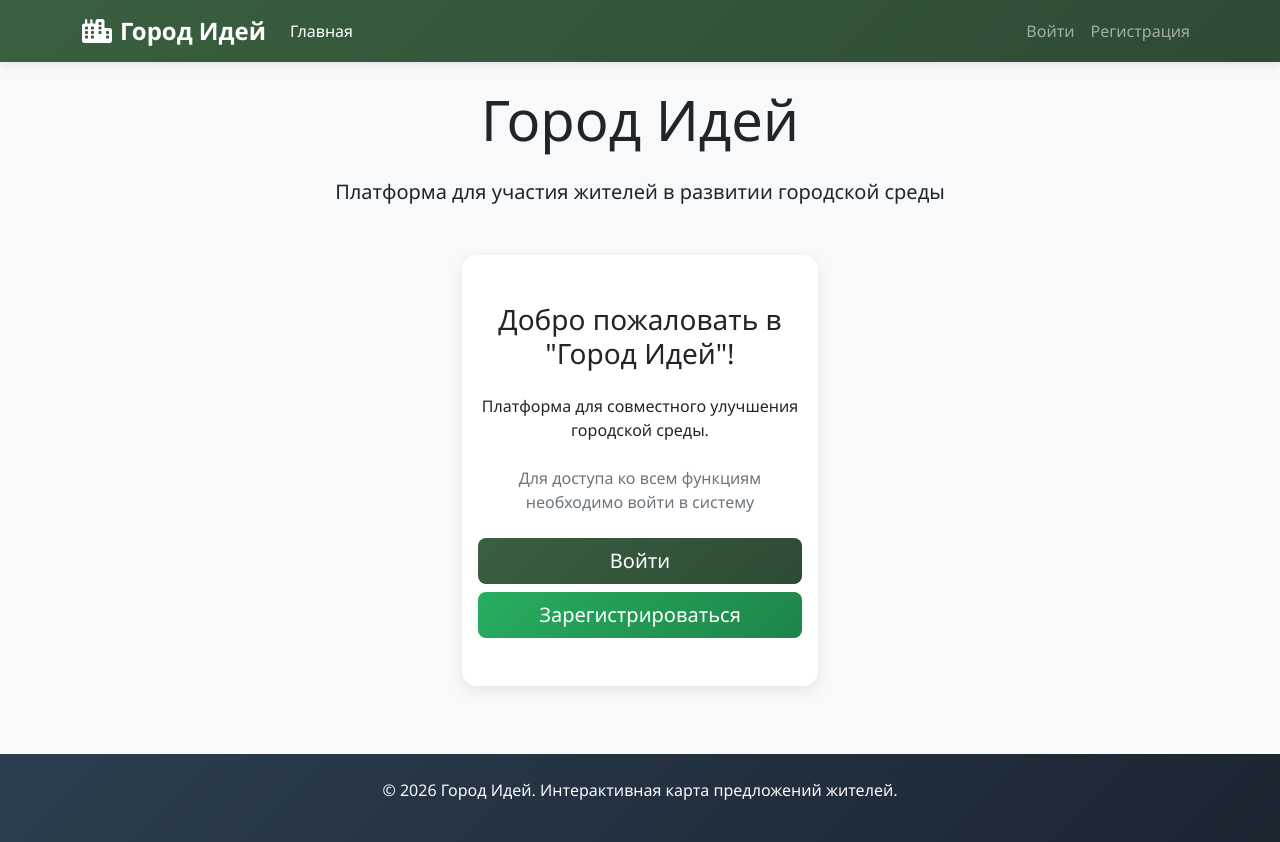
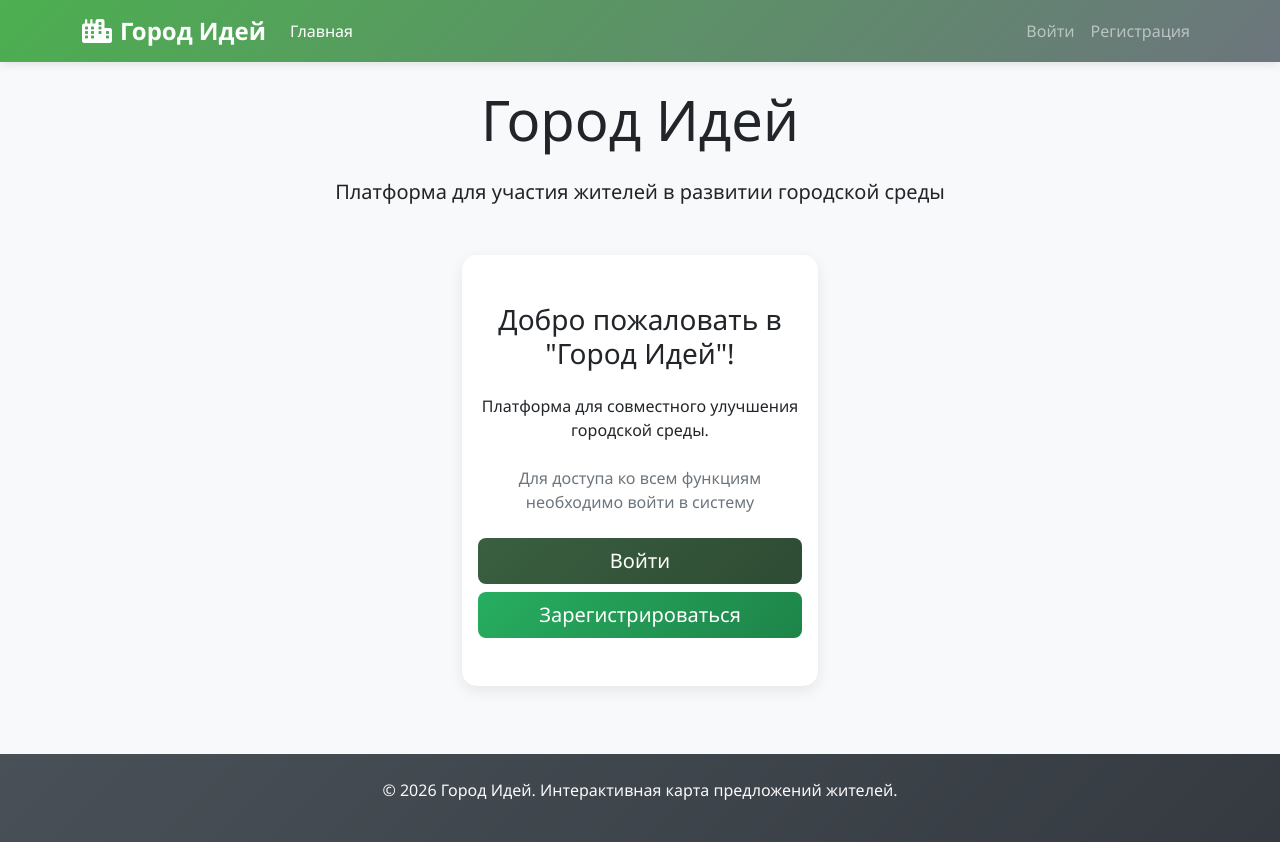
Before and after one commit to AgentOfKall/GorodIdeiy, a Flask app: page / in a window 1280 px wide. Run offline with Flask 3, Linux system fonts and the light colour scheme; data comes from the database, SQL or seed files in the repository.

Commit message:
Update style.css
GREEN TO GREY GREEN

```diff
--- a/static/css/style.css
+++ b/static/css/style.css
@@ -18,7 +18,7 @@ body {
 }
 
 .navbar-dark.bg-primary {
-    background: linear-gradient(135deg, #3a5f40 0%, #2e4b33 100%);
+    background: linear-gradient(135deg, #4CAF50 0%, #6c757d 100%);
     box-shadow: 0 2px 10px rgba(0,0,0,0.1);
 }
 
@@ -250,7 +250,7 @@ body {
 /* Футер */
 footer {
     margin-top: auto;
-    background: linear-gradient(135deg, #2c3e50 0%, #1a2530 100%);
+    background: linear-gradient(135deg, #495057 0%, #343a40 100%);
     color: white;
 }
 
```
